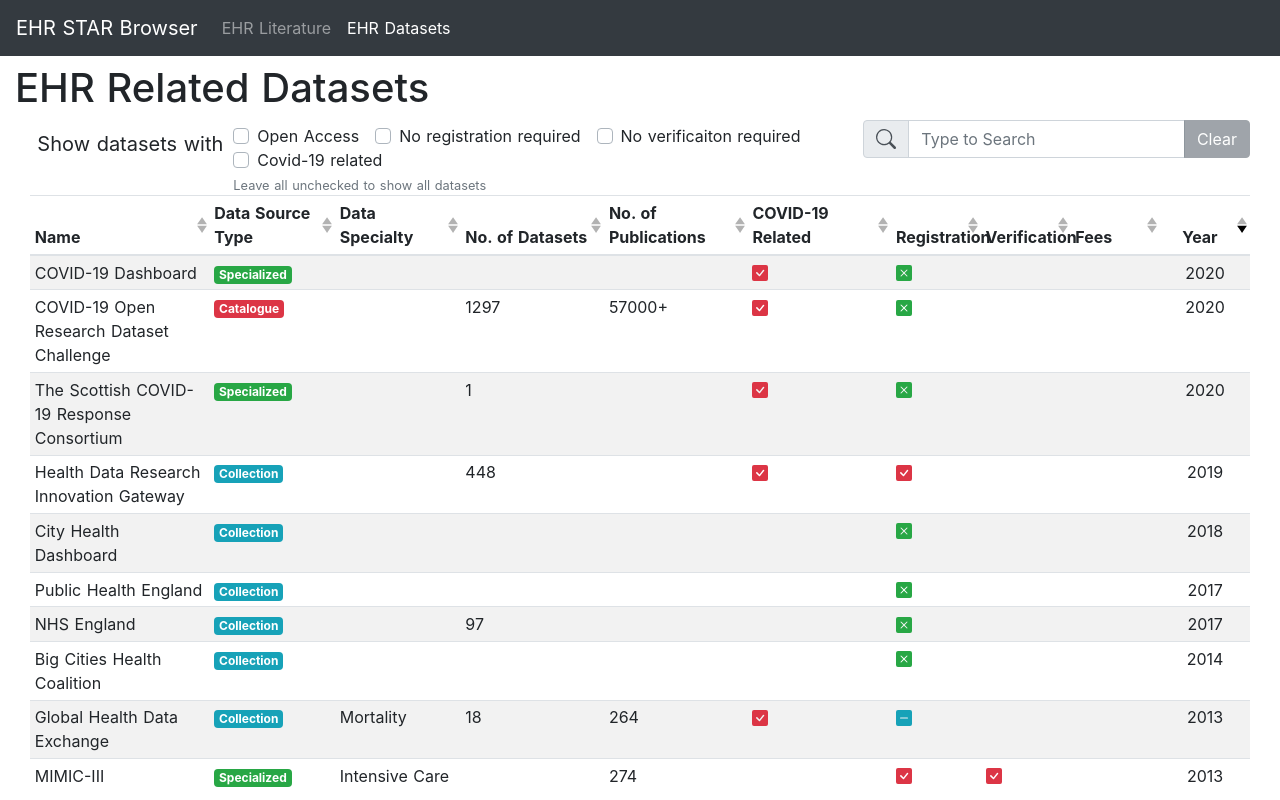
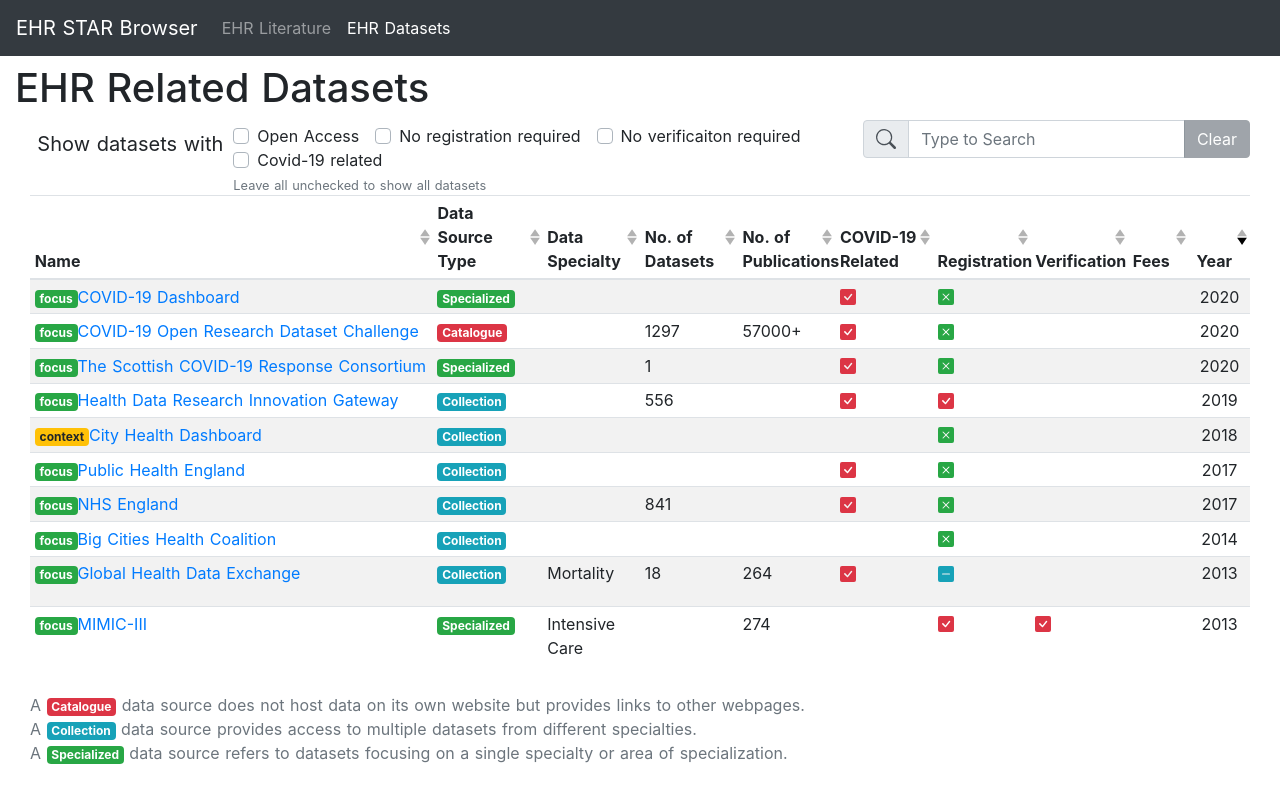
Before and after one commit to HenryQW/EHR-STAR, a Nuxt app: page /dataset in a window 1280 px wide. Shown: the top 800 px of the page. Built offline with nearby package versions, Linux system fonts and the light colour scheme.

Commit message:
feat: add links for dataset

```diff
--- a/pages/dataset.vue
+++ b/pages/dataset.vue
@@ -72,22 +72,15 @@
         striped
         @filtered="onFiltered"
       >
-        <template #cell(title)="row">
-          <b-badge v-if="row.item.scope[0] === 'context'" variant="warning"
+        <template #cell(name)="row">
+          <b-badge v-if="row.item.scope === 'out'" variant="warning"
             >context</b-badge
           >
-          <b-badge v-if="row.item.scope[0] === 'focus'" variant="success"
-            >focus</b-badge
-          >
-          {{ row.item.title }}
-          <b-button
-            target="_blank"
-            :href="'https://doi.org/' + row.item.DOI"
-            variant="danger"
-            size="sm"
-          >
-            Read
-          </b-button>
+          <b-badge v-else variant="success">focus</b-badge>
+
+          <b-link target="_blank" :href="row.item.url"
+            >{{ row.item.name }}
+          </b-link>
         </template>
 
         <template #cell(type)="row">
@@ -189,6 +182,7 @@
           publications: '100+',
           registration: 'o',
           type: 'collection',
+          url: 'http://archive.ics.uci.edu/ml',
         },
         {
           name: 'Rotterdam Study',
@@ -200,6 +194,7 @@
           fee: 't',
           type: 'collection',
           scope: 'out',
+          url: 'http://www.erasmus-epidemiology.nl/research/ergo.htm',
         },
         {
           name: 'Study of Health in Pomerania',
@@ -209,6 +204,7 @@
           verification: 't',
           type: 'collection',
           scope: 'out',
+          url: 'http://www2.medizin.uni-greifswald.de/cm/fv/ship.html',
         },
         {
           name: 'PhysioNet',
@@ -219,6 +215,7 @@
           registration: 'o',
           verification: 'some',
           type: 'collection',
+          url: 'https://physionet.org',
         },
         {
           name: 'Public Health Wales',
@@ -226,6 +223,7 @@
           citation: 'PublicHealthWales',
           dataset: 21,
           type: 'collection',
+          url: 'https://phw.nhs.wales/data/',
         },
         {
           name: 'Human Mortality Database',
@@ -236,6 +234,7 @@
           publications: 577,
           registration: 't',
           covid: 'yes',
+          url: 'https://www.mortality.org',
         },
         {
           name:
@@ -249,6 +248,7 @@
           type: 'collection',
           scope: 'out',
           fee: 't',
+          url: 'https://www.giantt.nl',
         },
         {
           name: "Tracking Adolescents' Individual Lives Survey (TRAILS)",
@@ -260,6 +260,7 @@
           type: 'collection',
           scope: 'out',
           fee: 't',
+          url: 'https://www.trails.nl/en/',
         },
         {
           name: 'LifeLines Biobank',
@@ -272,6 +273,7 @@
           scope: 'out',
           covid: 'yes',
           fee: 't',
+          url: 'https://www.lifelines.nl',
         },
         {
           name: 'National NLP Clinical Challenges',
@@ -281,6 +283,7 @@
           publications: 124,
           registration: 't',
           verification: 't',
+          url: 'https://n2c2.dbmi.hms.harvard.edu',
         },
         {
           name: 'SAIL Databank',
@@ -291,6 +294,7 @@
           verification: 'collaboration',
           type: 'collection',
           scope: 'out',
+          url: 'https://saildatabank.com',
         },
         {
           name: 'UK Biobank',
@@ -302,6 +306,7 @@
           type: 'collection',
           scope: 'out',
           fee: 't',
+          url: 'https://www.ukbiobank.ac.uk',
         },
         {
           name: 'FAIRsharing',
@@ -311,6 +316,7 @@
           registration: 'o',
           type: 'catalogue',
           covid: 'yes',
+          url: 'https://fairsharing.org',
         },
         {
           name: 'Data.gov',
@@ -319,6 +325,7 @@
           dataset: 1727,
           type: 'catalogue',
           covid: 'yes',
+          url: '',
         },
         {
           name: 'NHS Scotland Open Data',
@@ -326,6 +333,7 @@
           citation: 'NHSScotlandOpenData',
           dataset: 46,
           type: 'collection',
+          url: 'https://www.data.gov',
         },
         {
           name: 'VAST Challenge 2010 Mini 2',
@@ -333,6 +341,8 @@
           citation: 'VAST2010MC2',
           specialty: 'Pandemic Spread',
           publications: 274,
+          url:
+            'https://www.cs.umd.edu/hcil/varepository/VAST%20Challenge%202010/challenges/MC2%20-%20Characterization%20of%20Pandemic%20Spread/',
         },
         {
           name: 'Data.gov.uk',
@@ -341,6 +351,7 @@
           dataset: 1807,
           type: 'collection',
           covid: 'yes',
+          url: 'https://data.gov.uk',
         },
         {
           name: 'HealthData.gov',
@@ -349,6 +360,7 @@
           dataset: 4350,
           type: 'catalogue',
           covid: 'yes',
+          url: 'https://healthdata.gov',
         },
         {
           name: 'SEER Program',
@@ -360,6 +372,7 @@
           type: 'collection',
           fee: 'some',
           scope: 'out',
+          url: 'https://seer.cancer.gov',
         },
         {
           name: 'European Data Portal',
@@ -369,6 +382,7 @@
           note: 'not all in English',
           type: 'catalogue',
           covid: 'yes',
+          url: 'https://www.europeandataportal.eu/en',
         },
         {
           name: 'Maelstrom Catalogue',
@@ -378,6 +392,7 @@
           publications: '21',
           registration: 'o',
           type: 'catalogue',
+          url: 'https://www.maelstrom-research.org/maelstrom-catalogue',
         },
         {
           name: 'OpenDataNI',
@@ -385,6 +400,7 @@
           citation: 'OpenDataNI',
           dataset: 67,
           type: 'collection',
+          url: 'https://www.opendatani.gov.uk',
         },
         {
           name: 're3data',
@@ -393,6 +409,7 @@
           dataset: '2000+',
           type: 'catalogue',
           covid: 'yes',
+          url: 'https://www.re3data.org',
         },
         {
           name: 'Health Data Research Innovation Gateway',
@@ -400,9 +417,10 @@
           citation: 'HDR2019',
           registration: 't',
           verification: 'some',
-          dataset: 448,
+          dataset: 556,
           covid: 'yes',
           type: 'collection',
+          url: 'https://www.healthdatagateway.org',
         },
         {
           name: 'Global Health Data Exchange',
@@ -414,6 +432,7 @@
           publications: 264,
           registration: 'o',
           type: 'collection',
+          url: 'http://ghdx.healthdata.org',
         },
         {
           name: 'MIMIC-III',
@@ -423,6 +442,7 @@
           publications: 274,
           registration: 't',
           verification: 't',
+          url: 'https://mimic.physionet.org',
         },
         {
           name: 'Project Tycho',
@@ -431,25 +451,31 @@
           dataset: 360,
           publications: 18,
           registration: 't',
+          url: 'https://www.tycho.pitt.edu',
         },
         {
           name: 'Big Cities Health Coalition',
           year: 2014,
           citation: 'BigCitiesHealthCoalition',
           type: 'collection',
+          url: 'https://www.bigcitieshealth.org',
         },
         {
           name: 'Public Health England',
           year: 2017,
           citation: 'PublicHealthEngland',
           type: 'collection',
+          covid: 'yes',
+          url: 'https://www.gov.uk/guidance/phe-data-and-analysis-tools',
         },
         {
           name: 'NHS England',
           year: 2017,
           citation: 'NHSEngland',
-          dataset: 97,
+          dataset: 841,
           type: 'collection',
+          covid: 'yes',
+          url: 'https://data.england.nhs.uk/dataset?_groups_limit=0',
         },
         {
           name: 'City Health Dashboard',
@@ -457,6 +483,7 @@
           citation: 'Gourevitch2019',
           type: 'collection',
           scope: 'out',
+          url: 'https://www.cityhealthdashboard.com',
         },
         {
           name: 'COVID-19 Dashboard',
@@ -464,6 +491,7 @@
           citation:
             'JohnsHopkinsUniversity2020,JohnsHopkinsUniversity2020b,Dong2020',
           covid: 'yes',
+          url: 'https://coronavirus.jhu.edu/map.html',
         },
         {
           name: 'COVID-19 Open Research Dataset Challenge',
@@ -473,6 +501,8 @@
           citation: 'Kaggle2020',
           type: 'catalogue',
           covid: 'yes',
+          url:
+            'https://www.kaggle.com/allen-institute-for-ai/CORD-19-research-challenge',
         },
         {
           name: 'The Scottish COVID-19 Response Consortium',
@@ -480,6 +510,7 @@
           dataset: 1,
           citation: 'SCRC2020',
           covid: 'yes',
+          url: 'https://www.gla.ac.uk/research/az/scrc/',
         },
       ],
       fields: [
@@ -487,19 +518,18 @@
           key: 'name',
           label: 'Name',
           sortable: true,
-          thStyle: 'width:10%',
         },
         {
           key: 'type',
           label: 'Data Source Type',
           sortable: true,
-          thStyle: 'width:7%',
+          thStyle: 'width:9%',
         },
         {
           key: 'specialty',
           label: 'Data Specialty',
           sortable: true,
-          thStyle: 'width:7%',
+          thStyle: 'width:8%',
         },
         {
           key: 'dataset',
@@ -523,13 +553,13 @@
           key: 'registration',
           label: 'Registration',
           sortable: true,
-          thStyle: 'width:5%',
+          thStyle: 'width:8%',
         },
         {
           key: 'verification',
           label: 'Verification',
           sortable: true,
-          thStyle: 'width:5%',
+          thStyle: 'width:8%',
         },
         {
           key: 'fee',
```
